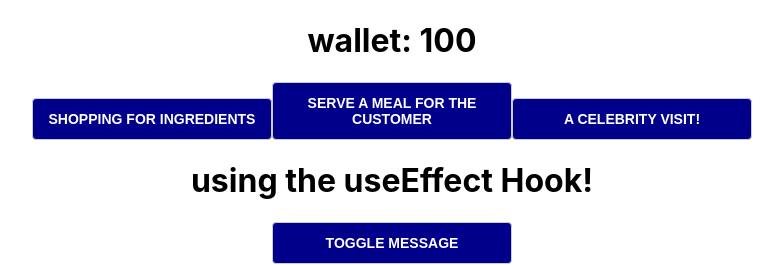
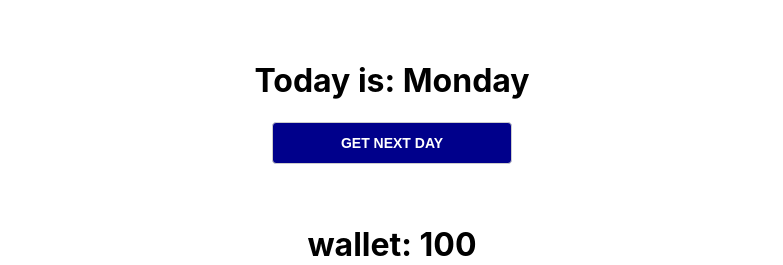
Before and after one commit to rhiz0m/metaReactAdvanced, a React (Create React App) app: page / in a window 1280 px wide. Shown: the top 265 px of the page, without its empty margins (248-1031 px from the left). Built offline with nearby package versions, Linux system fonts and the light colour scheme; no server answers.

Commit message:
Lab - Custom Hooks

```diff
--- a/src/App.js
+++ b/src/App.js
@@ -6,6 +6,7 @@
 import GiftCard from "./module2/Lab_giftCard"
 import UseEffectInTabs from "./module2/UseEffectInTabs"
 import UseReducer from "./module2/UseReducer"
+import CustomHook from "./module2/Lab_customHooks"
 
 const queryClient = new QueryClient()
 
@@ -13,6 +14,7 @@
   return (
     <QueryClientProvider client={queryClient}>
       <div className="App">
+        <CustomHook />
         <UseReducer />
         <UseEffectInTabs />
         <GiftCard />
--- /dev/null
+++ b/src/module2/Lab_customHooks.js
@@ -0,0 +1,38 @@
+import { useState, useEffect, useRef } from "react"
+export default function CustomHook() {
+  const [day, setDay] = useState("Monday")
+  const prevDay = usePrevious(day)
+
+  const getNextDay = () => {
+    if (day === "Monday") {
+      setDay("Tuesday")
+    } else if (day === "Tuesday") {
+      setDay("Wednesday")
+    } else if (day === "Wednesday") {
+      setDay("Thursday")
+    } else if (day === "Thursday") {
+      setDay("Friday")
+    } else if (day === "Friday") {
+      setDay("Monday")
+    }
+  }
+  return (
+    <div style={{ padding: "40px" }}>
+      <h1>
+        Today is: {day}
+        <br />
+        {prevDay && <span>Previous work day was: {prevDay}</span>}
+      </h1>
+      <button onClick={getNextDay}>Get next day</button>
+    </div>
+  )
+}
+
+function usePrevious(val) {
+  const ref = useRef()
+
+  useEffect(() => {
+    ref.current = val
+  }, [val])
+  return ref.current
+}
```
